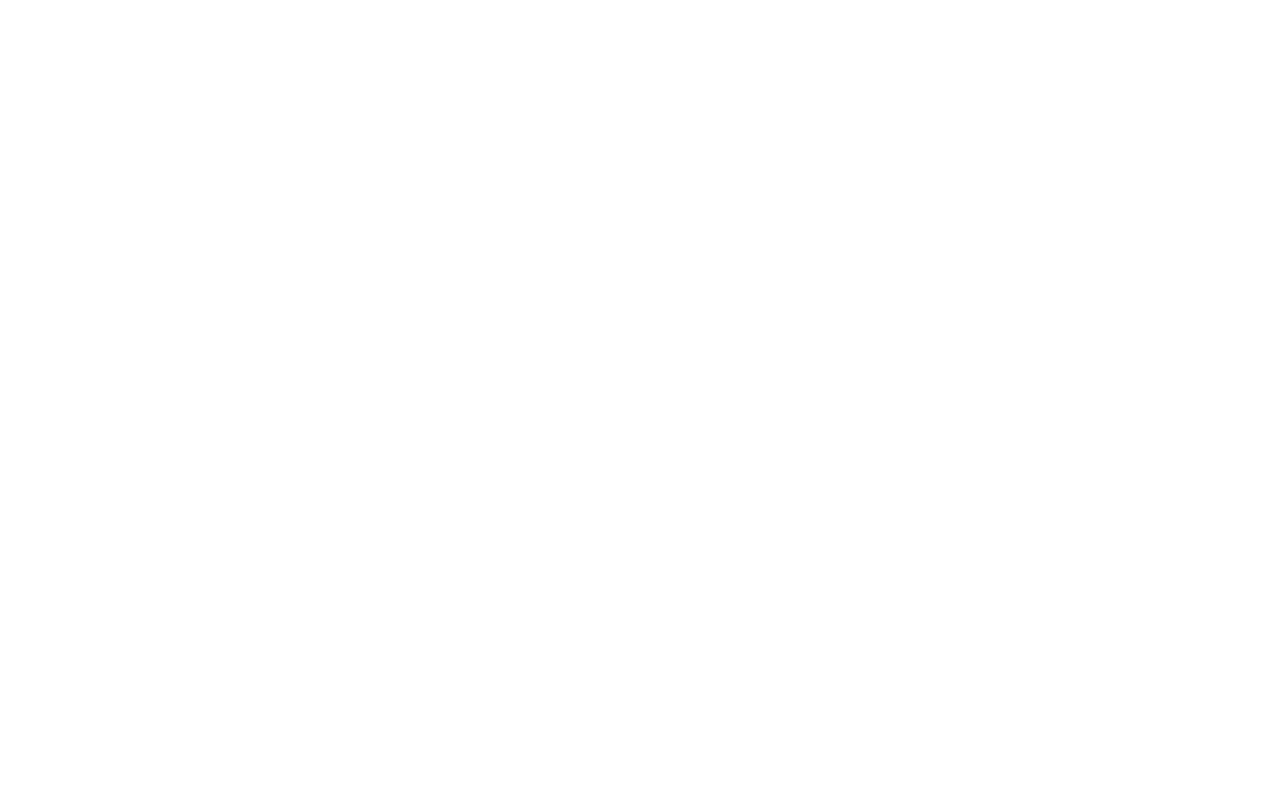
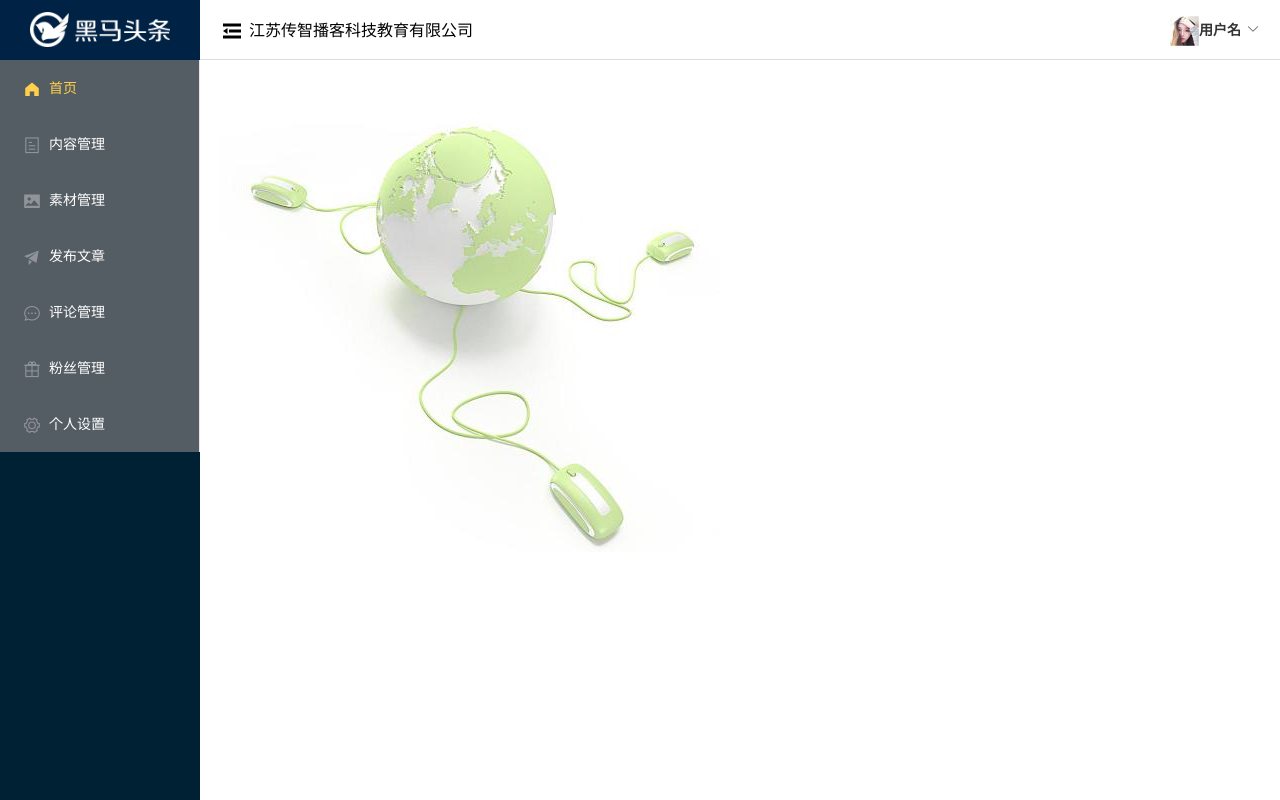
Before and after one commit to Sunriseliu/toutiao, a Vue app: page /#/ in a window 1280 px wide. Built offline with nearby package versions, Linux system fonts and the light colour scheme.

Commit message:
后台首页简单完成,导航部分路由的设置

```diff
--- /dev/null
+++ b/src/views/404/index.vue
@@ -0,0 +1,21 @@
+<template>
+    <div class="container">
+
+    </div>
+</template>
+
+<script>
+export default {
+}
+</script>
+
+<style lang="less" scoped>
+.container {
+    width: 100%;
+    height: 100%;
+    position: absolute;
+    left: 0;
+    top: 0;
+    background:url("../../assets/images/404.png") no-repeat center / cover;
+}
+</style>
--- /dev/null
+++ b/src/views/home/index.vue
@@ -0,0 +1,135 @@
+<template>
+  <el-container class="my-container">
+    <el-aside :width='iszd?"66px":"200px"'>
+      <div class="logo" :class="{minilogo:iszd}"></div>
+      <el-menu
+        default-active="/"
+        class="el-menu-vertical-demo"
+        background-color="#545c64"
+        text-color="#fff"
+        active-text-color="#ffd04b"
+
+        :collapse = "iszd"
+        :collapse-transition = "false"
+        router
+      >
+        <el-menu-item index="/">
+          <i class="el-icon-s-home"></i>
+          <span slot="title">首页</span>
+        </el-menu-item>
+        <el-menu-item index="/article">
+          <i class="el-icon-tickets"></i>
+          <span slot="title">内容管理</span>
+        </el-menu-item>
+        <el-menu-item index="/images">
+          <i class="el-icon-picture"></i>
+          <span slot="title">素材管理</span>
+        </el-menu-item>
+        <el-menu-item index="/publish">
+          <i class="el-icon-s-promotion"></i>
+          <span slot="title">发布文章</span>
+        </el-menu-item>
+        <el-menu-item index="/comment">
+          <i class="el-icon-chat-dot-round"></i>
+          <span slot="title">评论管理</span>
+        </el-menu-item>
+        <el-menu-item index="/fans">
+          <i class="el-icon-present"></i>
+          <span slot="title">粉丝管理</span>
+        </el-menu-item>
+        <el-menu-item index="/setting">
+          <i class="el-icon-setting"></i>
+          <span slot="title">个人设置</span>
+        </el-menu-item>
+
+      </el-menu>
+    </el-aside>
+    <el-container>
+      <el-header>
+        <span class="el-icon-s-fold icon" @click="toggleaside()"></span>
+        <span class="titile">江苏传智播客科技教育有限公司</span>
+        <el-dropdown class="my-dropdown">
+          <span class="el-dropdown-link">
+            <img class="user" src="../../assets/images/avatar.jpg" alt />
+            <span class="username">用户名</span>
+
+            <i class="el-icon-arrow-down el-icon--right"></i>
+          </span>
+          <el-dropdown-menu slot="dropdown">
+            <el-dropdown-item icon="el-icon-setting">个人设置</el-dropdown-item>
+            <el-dropdown-item icon="el-icon-unlock">退出登录</el-dropdown-item>
+          </el-dropdown-menu>
+        </el-dropdown>
+      </el-header>
+      <el-main>
+        <router-view></router-view>
+      </el-main>
+    </el-container>
+  </el-container>
+</template>
+
+<script>
+export default {
+  data () {
+    return {
+      // 用来控制是否折叠
+      iszd: false
+    }
+  },
+  methods: {
+    toggleaside () {
+      this.iszd = !this.iszd
+    }
+  }
+
+}
+</script>
+
+<style lang="less" scoped>
+// <el-container>插件渲染到浏览器中之后,本身标签名会渲染成类名
+.my-container {
+  position: absolute;
+  left: 0;
+  top: 0;
+  width: 100%;
+  height: 100%;
+  // background-color: pink;
+  .el-header {
+    line-height: 60px;
+    border-bottom: 1px solid #ddd;
+    .icon {
+      vertical-align: middle;
+      font-size: 24px;
+      margin-right: 5px;
+    }
+    .titile {
+      vertical-align: middle;
+    }
+    .my-dropdown {
+      float: right;
+      .user {
+        height: 30px;
+        height: 30px;
+        vertical-align: middle;
+      }
+      .username {
+        font-weight: 700;
+        color: #333;
+        vertical-align: middle;
+      }
+    }
+  }
+  .el-aside {
+    background: #002033;
+    .logo{
+      width: 100%;
+      height: 60px;
+      background: #002244 url("../../assets/images/logo_admin.png") no-repeat center / 140px auto;
+    }
+     .minilogo {
+      background-image: url(../../assets/images/logo_admin_01.png);
+      background-size: 36px auto;
+    }
+  }
+}
+</style>
--- /dev/null
+++ b/src/views/welcome/index.vue
@@ -0,0 +1,13 @@
+<template>
+    <div>
+           <img src="../../assets/images/welcome.jpg" alt="">
+    </div>
+</template>
+
+<script>
+export default {
+}
+</script>
+
+<style lang="less" scoped>
+</style>
```
Also changed, not shown: src/router/index.js (+19 -1 lines), src/assets/images/4041.jpg (added).
